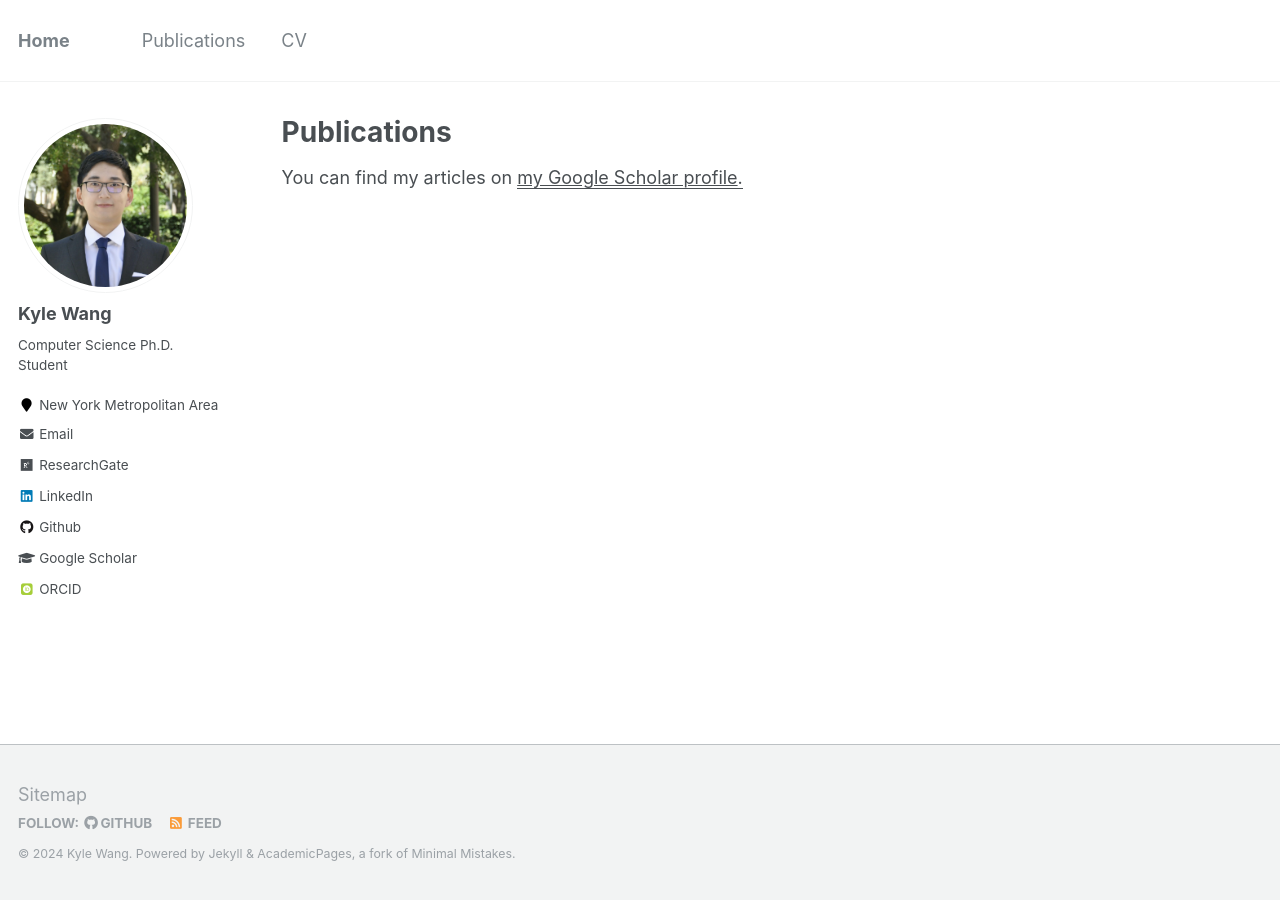
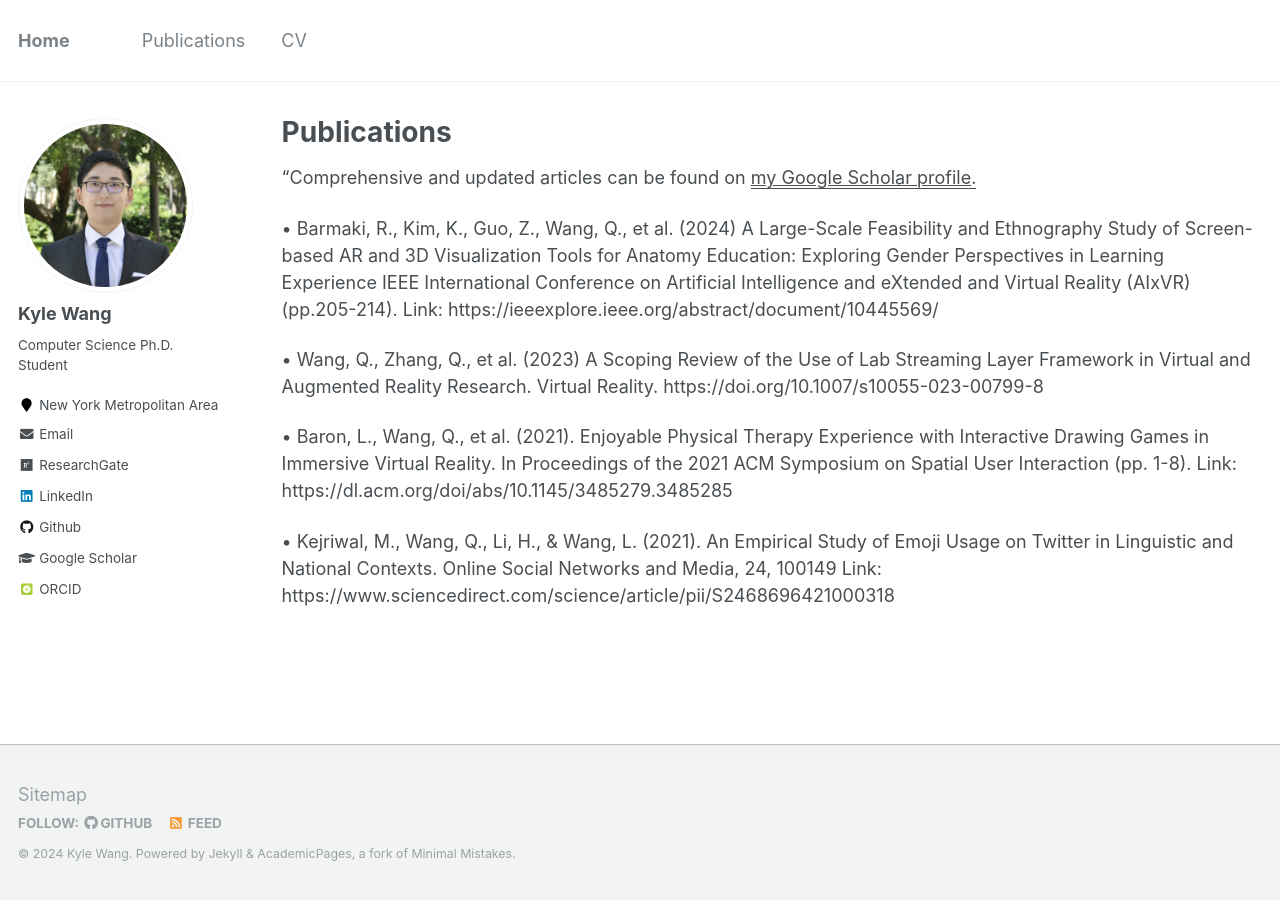
Before and after one commit to kyleearth/kyleearth.github.io, a Jekyll site: the page built from _pages/publications.md, in a window 1280 px wide. Built offline with Jekyll 4.4.1, drawn with Linux system fonts in a browser that asks for light colours; some web fonts are replaced.

Commit message:
Update publications.md

```diff
--- a/_pages/publications.md
+++ b/_pages/publications.md
@@ -7,5 +7,14 @@ author_profile: true
 
 
 {% if site.author.googlescholar %}
-  You can find my articles on <u><a href="{{site.author.googlescholar}}">my Google Scholar profile</a>.</u>
+  "Comprehensive and updated articles can be found on <u><a href="{{site.author.googlescholar}}">my Google Scholar profile</a>.</u>
 {% endif %}
+
+
+• Barmaki, R., Kim, K., Guo, Z., Wang, Q., et al. (2024) A Large-Scale Feasibility and Ethnography Study of Screen-based AR and 3D Visualization Tools for Anatomy Education: Exploring Gender Perspectives in Learning Experience IEEE International Conference on Artificial Intelligence and eXtended and Virtual Reality (AIxVR)(pp.205-214). Link: https://ieeexplore.ieee.org/abstract/document/10445569/
+
+• Wang, Q., Zhang, Q., et al. (2023) A Scoping Review of the Use of Lab Streaming Layer Framework in Virtual and Augmented Reality Research. Virtual Reality. https://doi.org/10.1007/s10055-023-00799-8
+
+• Baron, L., Wang, Q., et al. (2021). Enjoyable Physical Therapy Experience with Interactive Drawing Games in Immersive Virtual Reality. In Proceedings of the 2021 ACM Symposium on Spatial User Interaction (pp. 1-8). Link: https://dl.acm.org/doi/abs/10.1145/3485279.3485285
+
+• Kejriwal, M., Wang, Q., Li, H., & Wang, L. (2021). An Empirical Study of Emoji Usage on Twitter in Linguistic and National Contexts. Online Social Networks and Media, 24, 100149 Link: https://www.sciencedirect.com/science/article/pii/S2468696421000318
```
